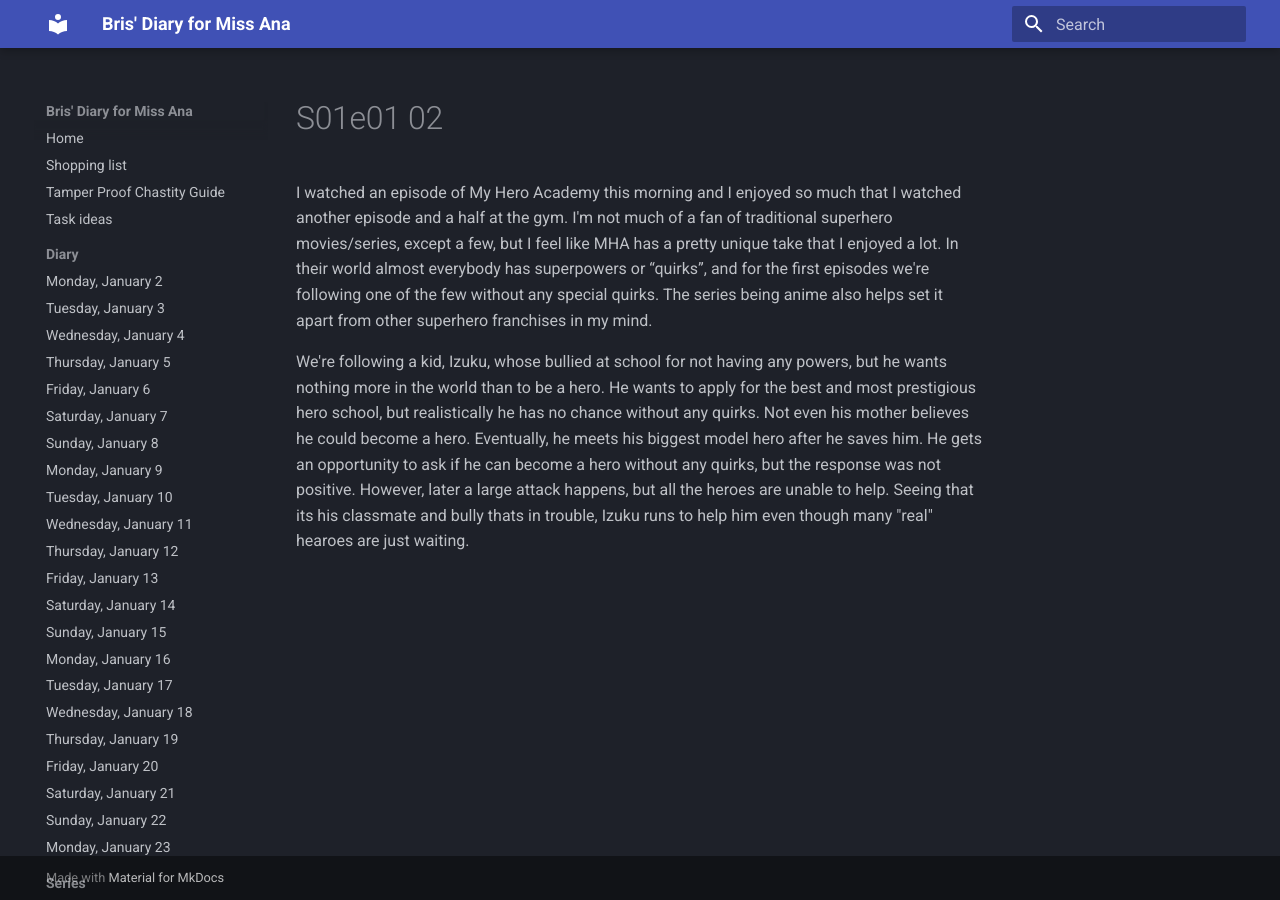
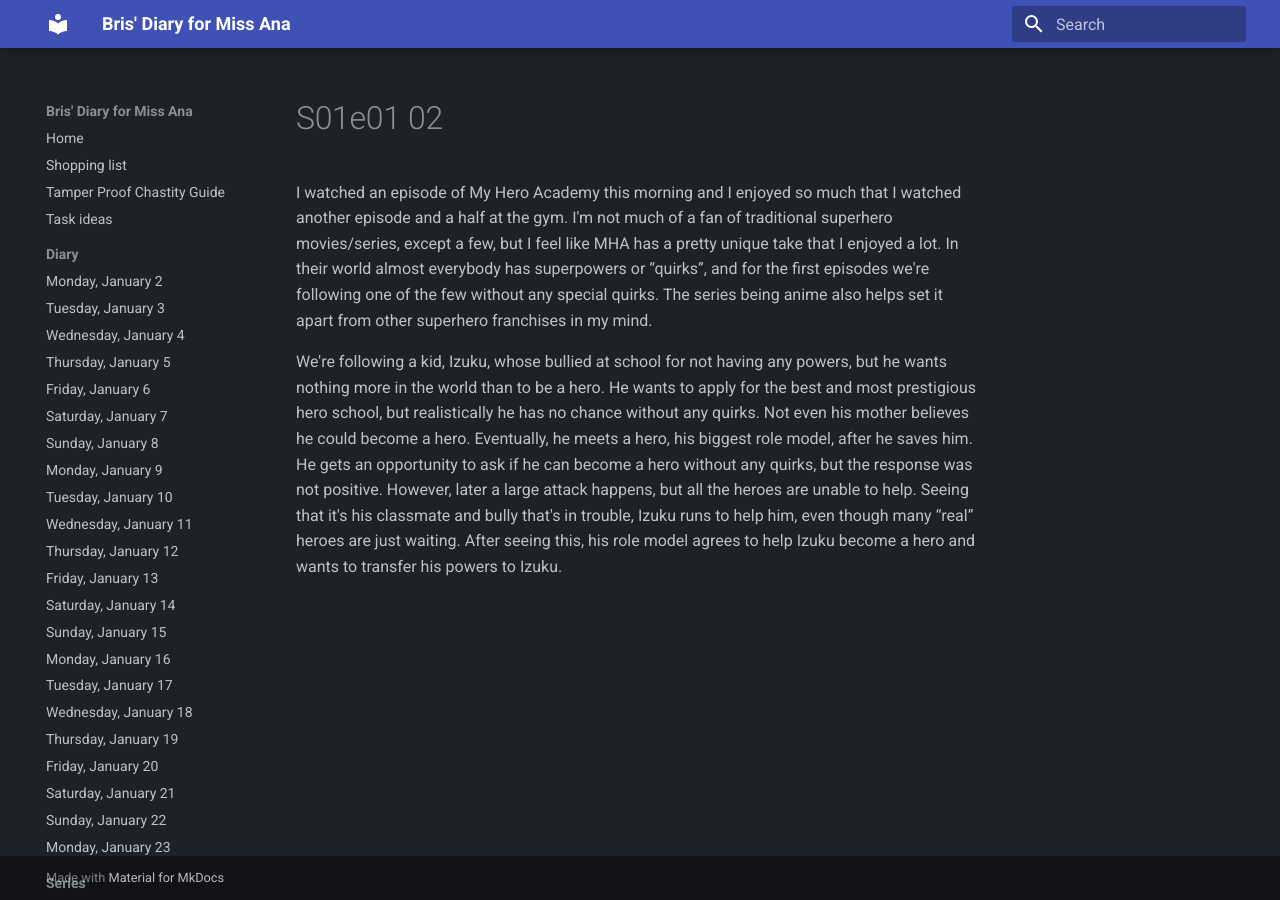
Before and after one commit to bris00/DFMA, an MkDocs documentation site: the page built from diary/Series/My Hero Academy/s01e01-02.md, in a window 1280 px wide. Built offline with MkDocs 1.6.1 and Material for MkDocs 9.7.7, drawn with Linux system fonts in a browser that asks for light colours.

Commit message:
vault backup: 2023-01-28 23:02:02
Affected files:
diary/Series/My Hero Academy/s01e01-02.md

```diff
--- a/diary/Series/My Hero Academy/s01e01-02.md
+++ b/diary/Series/My Hero Academy/s01e01-02.md
@@ -1,3 +1,3 @@
 I watched an episode of My Hero Academy this morning and I enjoyed so much that I watched another episode and a half at the gym. I'm not much of a fan of traditional superhero movies/series, except a few, but I feel like MHA has a pretty unique take that I enjoyed a lot. In their world almost everybody has superpowers or “quirks”, and for the first episodes we're following one of the few without any special quirks. The series being anime also helps set it apart from other superhero franchises in my mind.
 
-We're following a kid, Izuku, whose bullied at school for not having any powers, but he wants nothing more in the world than to be a hero. He wants to apply for the best and most prestigious hero school, but realistically he has no chance without any quirks. Not even his mother believes he could become a hero. Eventually, he meets his biggest model hero after he saves him. He gets an opportunity to ask if he can become a hero without any quirks, but the response was not positive. However, later a large attack happens, but all the heroes are unable to help. Seeing that its his classmate and bully thats in trouble, Izuku runs to help him even though many "real" hearoes are just waiting.
+We're following a kid, Izuku, whose bullied at school for not having any powers, but he wants nothing more in the world than to be a hero. He wants to apply for the best and most prestigious hero school, but realistically he has no chance without any quirks. Not even his mother believes he could become a hero. Eventually, he meets a hero, his biggest role model, after he saves him. He gets an opportunity to ask if he can become a hero without any quirks, but the response was not positive. However, later a large attack happens, but all the heroes are unable to help. Seeing that it's his classmate and bully that's in trouble, Izuku runs to help him, even though many “real” heroes are just waiting. After seeing this, his role model agrees to help Izuku become a hero and wants to transfer his powers to Izuku.
```
